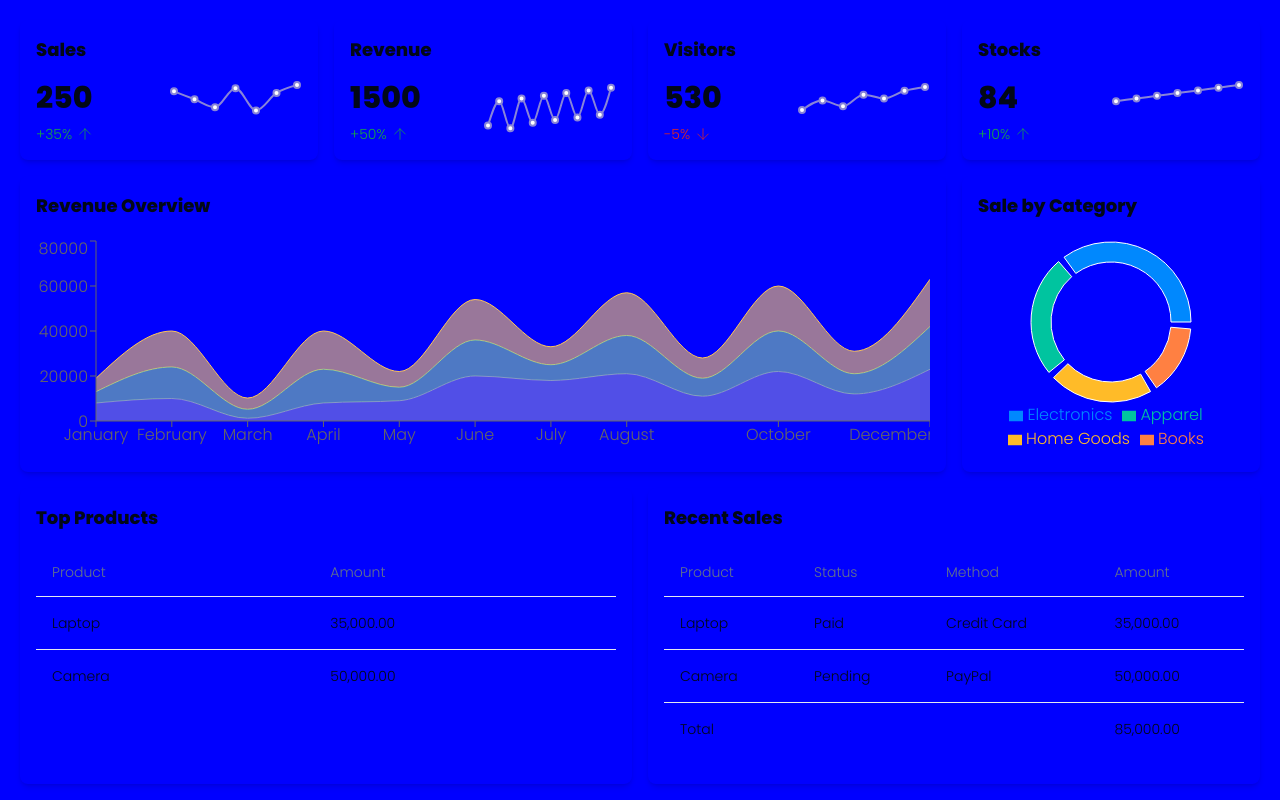
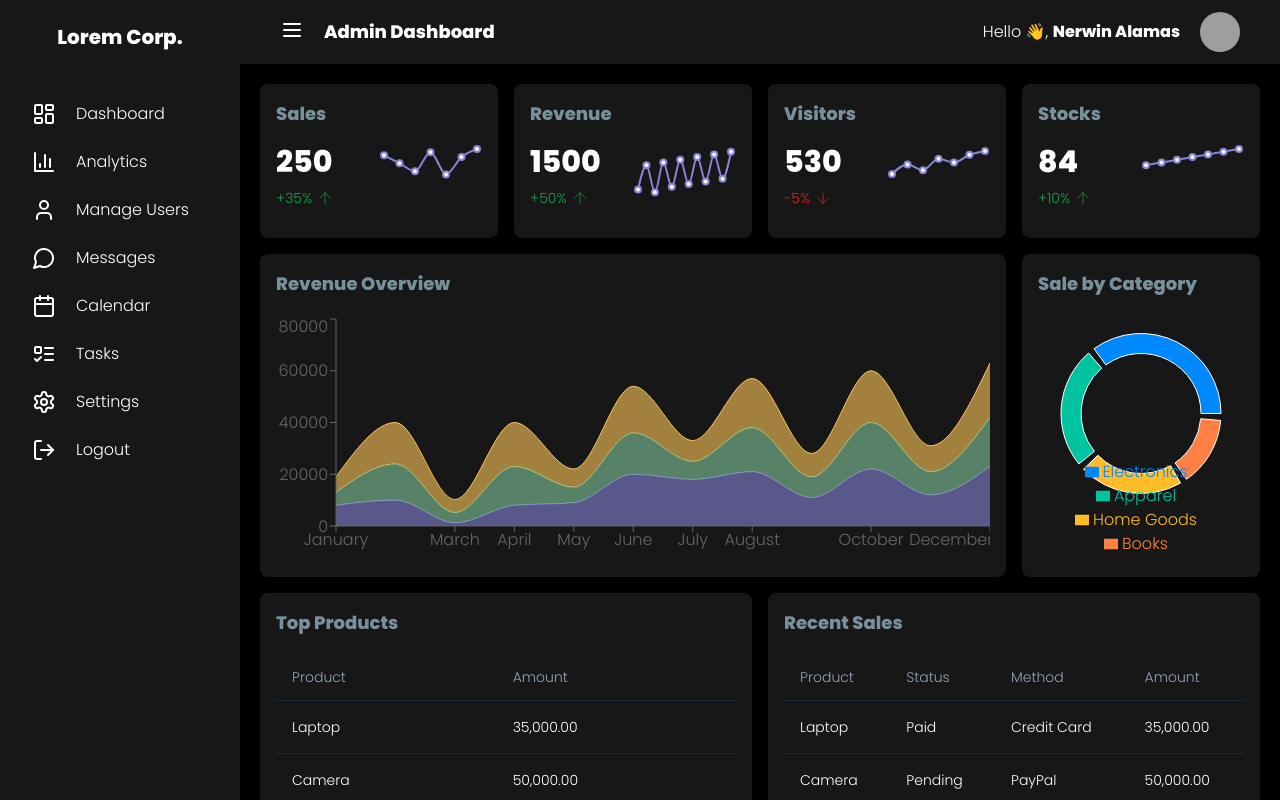
Before and after one commit to nerwinalamas/admin_dashboard_fe, a React (Vite) app: page / in a window 1280 px wide. Shown: the top 800 px of the page. Built offline with nearby package versions, Linux system fonts and the light colour scheme; grey boxes are pictures that could not be loaded.

Commit message:
refactor: setup layout and routes

```diff
--- a/src/App.tsx
+++ b/src/App.tsx
@@ -1,12 +1,59 @@
-import { BrowserRouter as Router, Routes, Route } from "react-router-dom";
+import {
+    BrowserRouter as Router,
+    Routes,
+    Route,
+    Outlet,
+} from "react-router-dom";
 import Dashboard from "./pages/Dashboard";
+import Sidebar from "./components/Sidebar";
+import Navbar from "./components/Navbar";
+import Footer from "./components/Footer";
+import Analytics from "./pages/Analytics";
+import ManageUsers from "./pages/ManageUsers";
+import Messages from "./pages/Messages";
+import Calendar from "./pages/Calendar";
+import Tasks from "./pages/Tasks";
+import Settings from "./pages/Settings";
+import useThemeStore from "./hooks/useTheme";
+import { useEffect } from "react";
+import Logout from "./pages/Logout";
+
+const Layout = () => {
+    return (
+        <div className="flex min-h-[1000px]">
+            <Sidebar />
+            <div className="flex-1 flex flex-col">
+                <Navbar />
+                <main className="flex-grow">
+                    <Outlet />
+                </main>
+                <Footer />
+            </div>
+        </div>
+    );
+};
 
 const App = () => {
+    const { theme } = useThemeStore();
+
+    useEffect(() => {
+        document.body.className = theme;
+    }, [theme]);
+
     return (
-        <div className="max-w-screen-2xl mx-auto font-poppins">
+        <div className="max-w-screen-2xl mx-auto font-poppins text-customPrimary">
             <Router>
                 <Routes>
-                    <Route path="/" element={<Dashboard />} />
+                    <Route element={<Layout />}>
+                        <Route path="/" element={<Dashboard />} />
+                        <Route path="/analytics" element={<Analytics />} />
+                        <Route path="/manage-users" element={<ManageUsers />} />
+                        <Route path="/messages" element={<Messages />} />
+                        <Route path="/calendar" element={<Calendar />} />
+                        <Route path="/tasks" element={<Tasks />} />
+                        <Route path="/settings" element={<Settings />} />
+                        <Route path="/logout" element={<Logout />} />
+                    </Route>
                 </Routes>
             </Router>
         </div>
```
